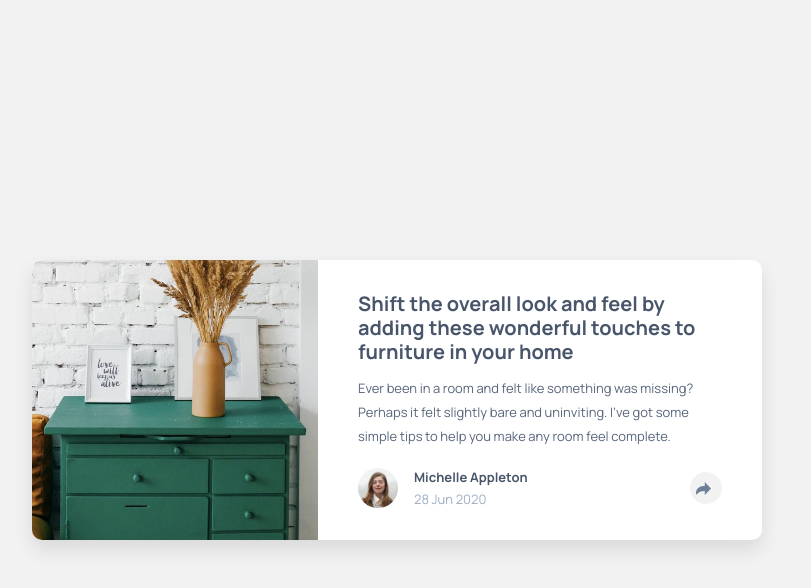
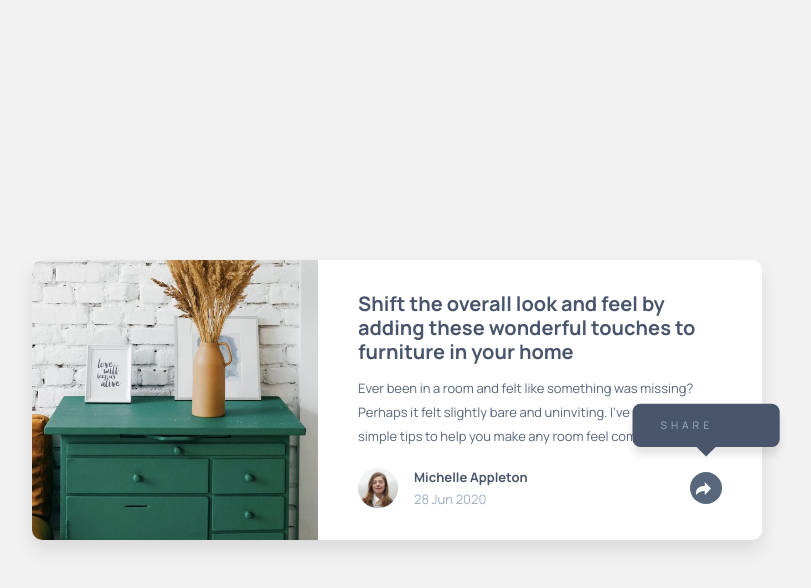
Before and after one commit to QinisoNgubane/article-preview-component-master, a plain HTML site: page index.html in a window 1280 px wide. Both pictures are taken after a click on the button "toggle share menu". Shown: the whole page, without its empty margins (243-1054 px from the left). Drawn offline with Linux system fonts and the light colour scheme.

Commit message:
FIX: traingle, share tooltip

```diff
--- a/index.html
+++ b/index.html
@@ -85,5 +85,7 @@
     </div>
    </article>
   </main>
+
+  <script src="script.js"></script>
 </body>
 </html>
--- /dev/null
+++ b/script.js
@@ -0,0 +1,17 @@
+// 1. select the elements from  the DOM
+const articleFooter = document.querySelector('.article-footer');
+const shareButton = document.querySelector('.share-btn');
+const tooltip = document.querySelector('.share-toolpip');
+
+// 2. Add a click event listener to the button
+shareButton.addEventListener("click", (Event)=>{
+    // Prevent the click from bubbling up to the document
+    Event.stopPropagation();
+
+    // 3.toggle the 'active'class on all relevant Element
+    articleFooter.classList.toggle('active');
+    shareButton.classList. toggle('active');
+    tooltip.classList. toggle('active');
+
+})
+// optional: close the tooltip
--- a/styles.css
+++ b/styles.css
@@ -148,23 +148,23 @@ body{
     position: absolute;
     top: 50%;
     left: 32px;
-    transition: translateY(-50%);
+    transform: translateY(-50%);
     display: flex;
     align-items: center;
     gap: 16px;
-   opacity: 0;
-   visibility: hidden;
-   transition: opacity 0.3s ease visibility 0.3s ease;
+    opacity: 0;
+    visibility: hidden;
+    transition: opacity 0.3s ease, visibility 0.3s ease;
 
 }
 
-/* mobile active state: Fotter transforms */
+/* mobile active state: Fotter transformer */
 
 .article-footer.active{
     background-color: var(--clr-primary-400);
 
 }
-.article-footer.active .author .author-profile{
+.article-footer.active .author-profile{
     opacity: 0;
     visibility: hidden;
 }
@@ -241,7 +241,7 @@ body{
     position: absolute;
     top: auto;
     left: 50%;
-    bottom: 75px;
+    bottom: 65px;
     padding: 18px 35px;
     justify-content: center;
 
@@ -262,15 +262,18 @@ body{
     box-shadow: 0 10px 10px rgba(0, 0, 0, 0.1);
     z-index: 10px;
 
+}
+
     /* Desktop Active state - controlled by tooltip's own .active class */
     .share-tooltip.active{
-        opacity: 0;
+        opacity: 1;
         visibility: visible;
         transform: translateX(-50) scale(1) translateY(0);
 
     }
+
     /* The traingle for desktop*/
-    .share-tooltip::before{
+    .share-tooltip::before {
         content: '';
         position: absolute;
         top: 100%;
@@ -283,8 +286,3 @@ body{
 
 
 }
-
-
-
-
-}
```
